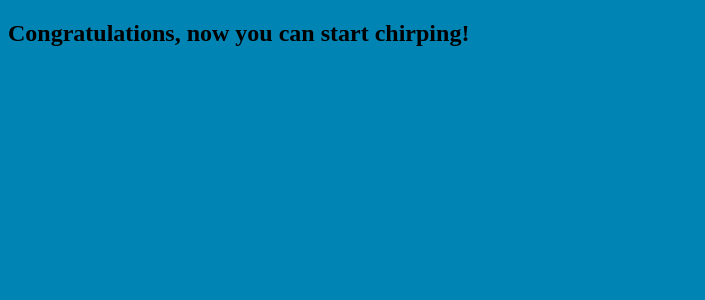
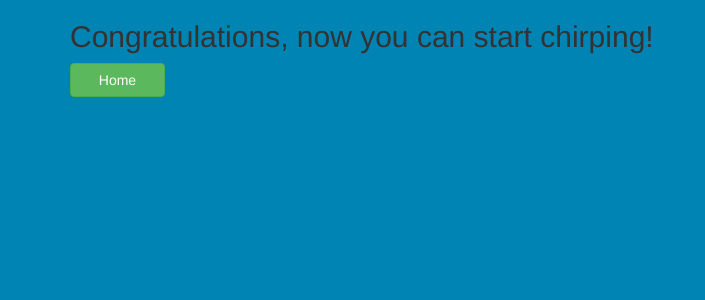
Before and after one commit to cueo/chirp, a Django app: page /tweeter/registration/success.html in a window 1280 px wide. Shown: the top 300 px of the page, without its empty margins (0-705 px from the left). Run offline with Django 3.2, Linux system fonts and the light colour scheme; some libraries are stand-ins or nearby versions.

Commit message:
Changed the layout

```diff
--- a/code/chirp/tweeter/templates/registration/success.html
+++ b/code/chirp/tweeter/templates/registration/success.html
@@ -2,8 +2,13 @@
 <html>
 	<head>
 		<title>Chirp - Registration Success</title>
+		{% load static %}
+		<link rel="stylesheet" href="{% static "bootstrap/css/bootstrap.min.css" %}" type="text/css" />
 	</head>
 	<body style="background: #0084b4">
-		<h2>Congratulations, now you can start chirping!</h2>
+		<div class="container vertical-center">
+			<h2>Congratulations, now you can start chirping!</h2>
+			<a class="btn btn-success col-sm-1" href="http://localhost:8000/tweeter/">Home</a>
+		</div>
 	</body>
 </html>
```
